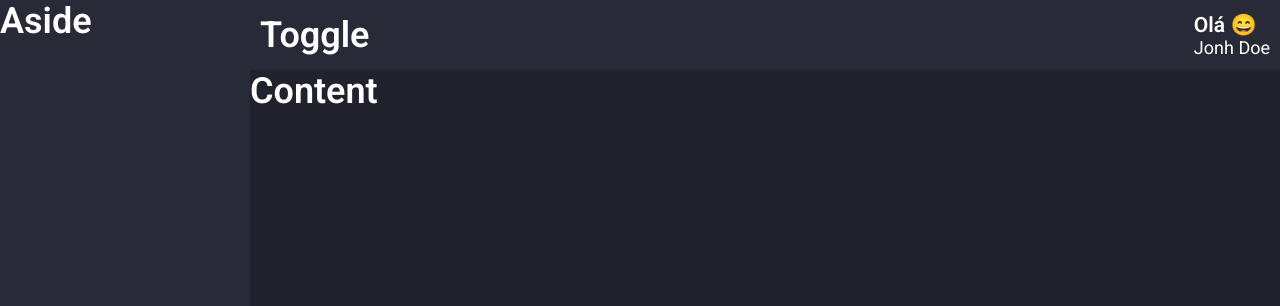
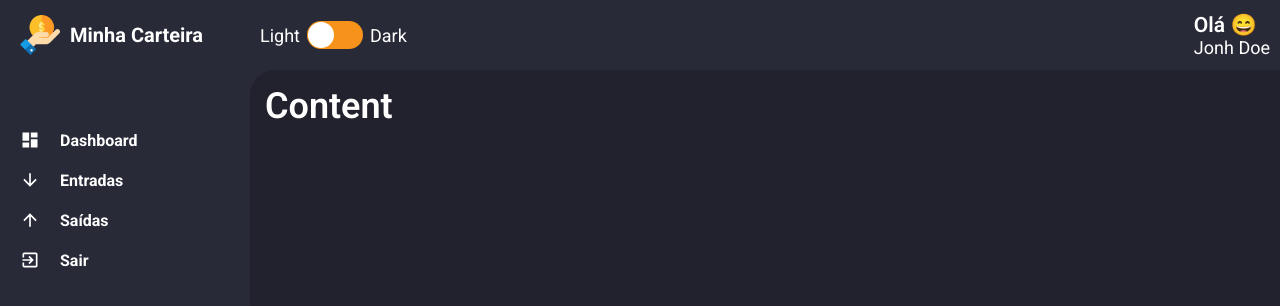
Before and after one commit to marcosjsfraga/minha-carteira, a React (Create React App) app: page / in a window 1280 px wide. Shown: the top 306 px of the page. Built offline with nearby package versions, Linux system fonts and the light colour scheme; a web font is replaced by a local one.

Commit message:
♻️ Aside changes

```diff
--- a/package.json
+++ b/package.json
@@ -12,7 +12,9 @@
     "@types/react-dom": "^17.0.11",
     "react": "^17.0.2",
     "react-dom": "^17.0.2",
+    "react-icons": "^4.3.1",
     "react-scripts": "5.0.0",
+    "react-switch": "^6.0.0",
     "styled-components": "^5.3.3",
     "typescript": "^4.5.5",
     "web-vitals": "^2.1.4"
@@ -42,6 +44,7 @@
     ]
   },
   "devDependencies": {
+    "@types/react-icons": "^3.0.0",
     "@types/styled-components": "^5.1.21"
   }
 }
--- a/src/components/Aside/index.tsx
+++ b/src/components/Aside/index.tsx
@@ -1,10 +1,30 @@
 import React from 'react';
-import { Container } from './styles';
+import { MdArrowDownward, MdArrowUpward, MdDashboard, MdExitToApp } from 'react-icons/md';
+import logoImg from '../../assets/finance_icon.png';
+import { Container, Header, Logo, MenuContainer, MenuLink, Title } from './styles';
 
-export const Aside: React.FC = () => {
+const Aside: React.FC = () => {
     return (
         <Container>
-            <h1>Aside</h1>
+            <Header>
+                <Logo src={logoImg} alt="Logo" />
+                <Title>Minha Carteira</Title>
+            </Header>
+
+            <MenuContainer>
+                <MenuLink href="#">
+                    <MdDashboard /> Dashboard
+                </MenuLink>
+                <MenuLink href="#">
+                    <MdArrowDownward /> Entradas
+                </MenuLink>
+                <MenuLink href="#">
+                    <MdArrowUpward /> Saídas
+                </MenuLink>
+                <MenuLink href="#">
+                    <MdExitToApp /> Sair
+                </MenuLink>
+            </MenuContainer>
         </Container>
     );
 };
--- a/src/components/Aside/styles.ts
+++ b/src/components/Aside/styles.ts
@@ -4,5 +4,53 @@ export const Container = styled.div`
     grid-area: AS;
 
     background-color: ${props => props.theme.colors.secondary};
+    /* color: ${props => props.theme.colors.black}; */
+    padding-left: 20px;
+`;
+
+export const Header = styled.header`
+    height: 70px;
+    display: flex;
+    align-items: center;
+`;
+
+export const Title = styled.span`
     color: ${props => props.theme.colors.black};
+    font-weight: 900;
+    font-size: 20px;
+    margin-left: 10px;
 `;
+
+export const Logo = styled.img`
+    width: 40px;
+`;
+
+export const MenuContainer = styled.nav`
+    display: flex;
+    flex-direction: column;
+    margin-top: 50px;
+`;
+
+export const MenuLink = styled.a`
+    display: flex;
+    align-items: center;
+
+    color: ${props => props.theme.colors.black};
+    text-decoration: none;
+
+    margin: 10px 0;
+
+    font-size: 16px;
+    font-weight: 900;
+
+    transition: opacity 0.3s;
+
+    &:hover {
+        opacity: 0.7;
+    }
+
+    > svg {
+        font-size: 20px;
+        margin-right: 20px;
+    }
+`;
--- a/src/components/Content/index.tsx
+++ b/src/components/Content/index.tsx
@@ -1,7 +1,7 @@
 import React from 'react';
 import { Container } from './styles';
 
-export const Content: React.FC = () => {
+const Content: React.FC = () => {
     return (
         <Container>
             <h1>Content</h1>
--- a/src/components/Content/styles.ts
+++ b/src/components/Content/styles.ts
@@ -5,4 +5,9 @@ export const Container = styled.div`
 
     background-color: ${props => props.theme.colors.primary};
     color: ${props => props.theme.colors.black};
+
+    padding: 15px;
+
+    border-radius: 25px 0px 0px 0px;
+    border-color: ${props => props.theme.colors.primary};
 `;
--- a/src/components/Header/index.tsx
+++ b/src/components/Header/index.tsx
@@ -1,8 +1,9 @@
 import React, { useMemo } from 'react';
+import Toggle from '../../components/Toggle';
 import emojis from '../../utils/emojis';
 import { Container, Profile, Username, Welcome } from './styles';
 
-export const Header: React.FC = () => {
+const Header: React.FC = () => {
     const emoji = useMemo(() => {
         const index = Math.floor(Math.random() * emojis.length);
 
@@ -11,7 +12,7 @@ export const Header: React.FC = () => {
 
     return (
         <Container>
-            <h1>Toggle</h1>
+            <Toggle></Toggle>
 
             <Profile>
                 <Welcome>Olá {emoji}</Welcome>
--- /dev/null
+++ b/src/components/Toggle/index.tsx
@@ -0,0 +1,19 @@
+import React from 'react';
+import { Container, ToggleLabel, ToggleSelector } from './styles';
+
+const Toggle: React.FC = () => {
+    return (
+        <Container>
+            <ToggleLabel>Light</ToggleLabel>
+            <ToggleSelector
+                checked={false}
+                uncheckedIcon={false}
+                checkedIcon={false}
+                onChange={() => console.log('Mudou')}
+            />
+            <ToggleLabel>Dark</ToggleLabel>
+        </Container>
+    );
+};
+
+export default Toggle;
--- /dev/null
+++ b/src/components/Toggle/styles.ts
@@ -0,0 +1,18 @@
+import Switch, { ReactSwitchProps } from 'react-switch';
+import styled from 'styled-components';
+
+export const Container = styled.div`
+    display: flex;
+    align-items: center;
+`;
+
+export const ToggleLabel = styled.span`
+    color: ${props => props.theme.colors.black};
+`;
+
+export const ToggleSelector = styled(Switch).attrs<ReactSwitchProps>(({ theme }) => ({
+    onColor: theme.colors.info,
+    offColor: theme.colors.warning,
+}))<ReactSwitchProps>`
+    margin: 0 7px;
+`;
--- a/src/styles/global.ts
+++ b/src/styles/global.ts
@@ -2,7 +2,7 @@ import { createGlobalStyle } from 'styled-components';
 
 export const GlobalStyle = createGlobalStyle`
     :root {
-        --background: #F6F6F6; // #f0f0f5
+        background: ${props => props.theme.colors.secondary};
         --shape: #ffffff;
 
         --red: #e52e4d;
```
Also changed, not shown: src/assets/finance_icon.png (added), 1 other file (tests, documents, lock files or other folders).
